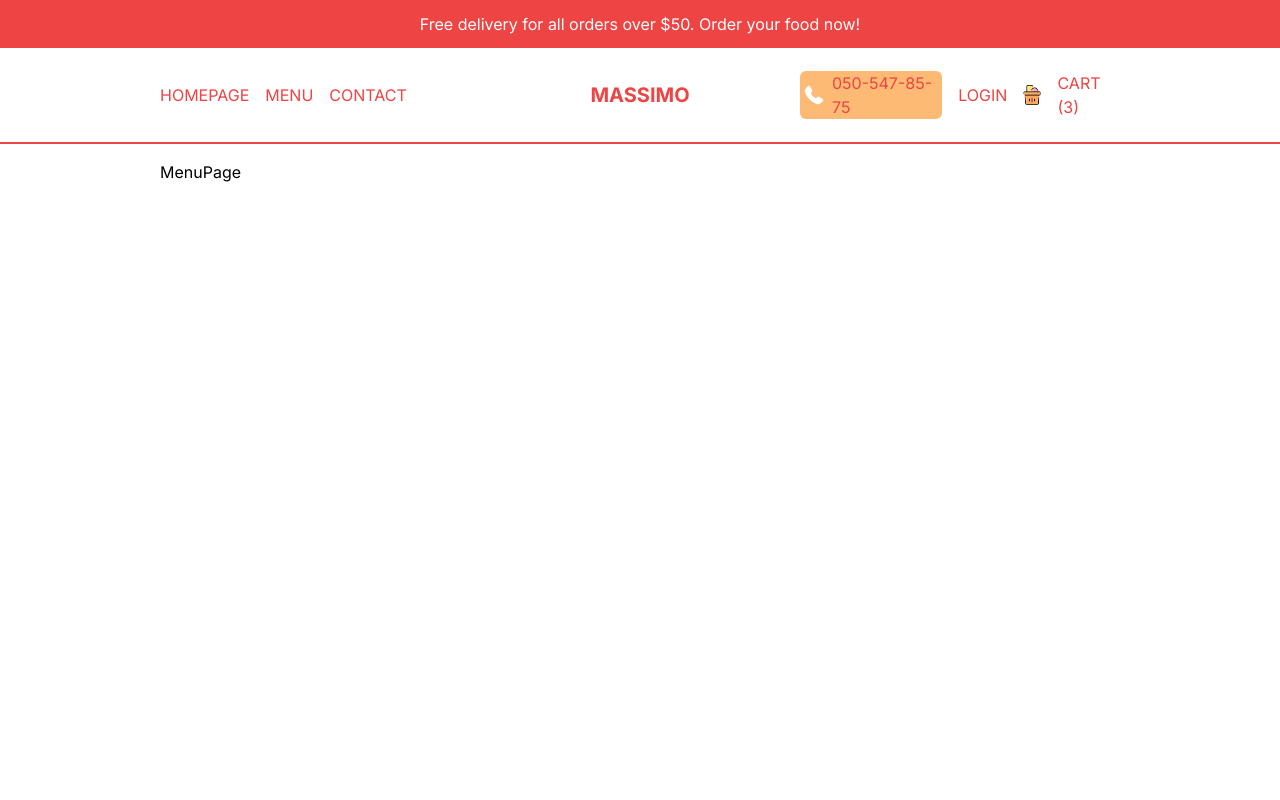
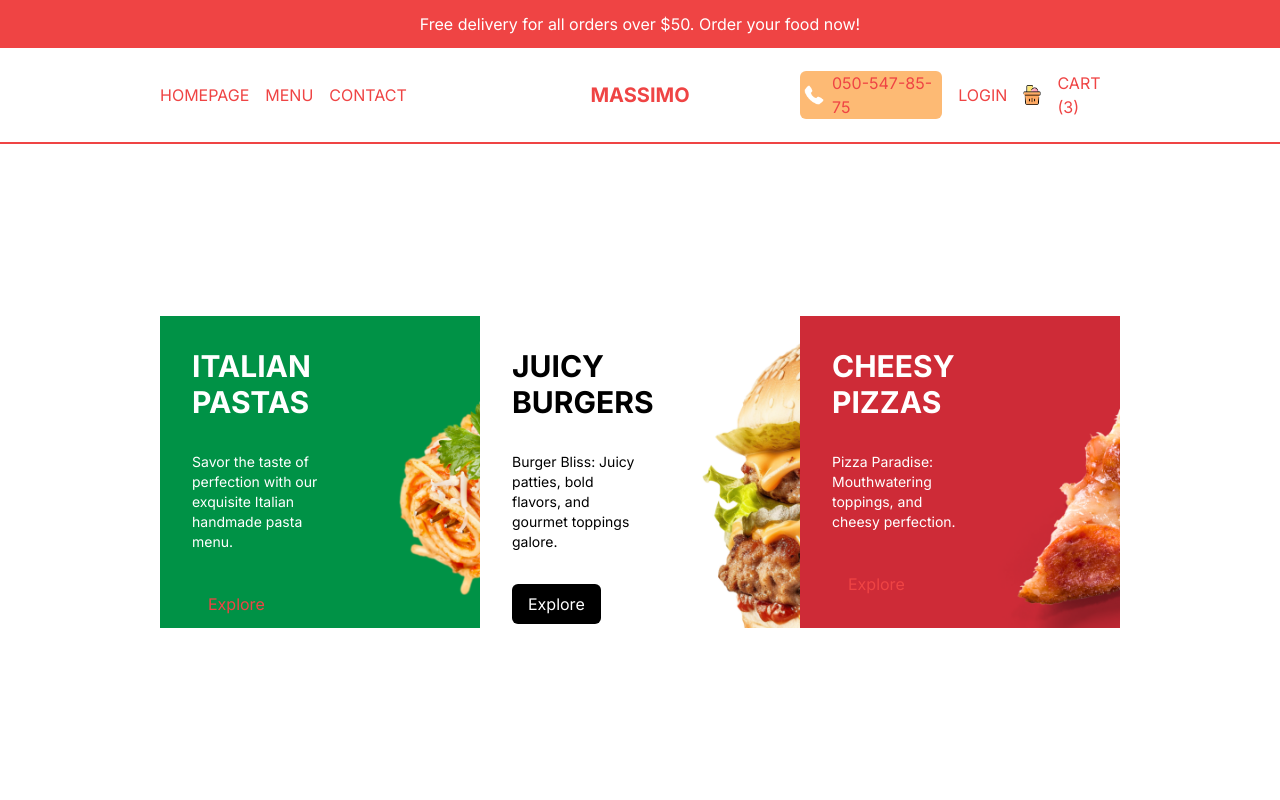
Before and after one commit to KenanRamazanov/RestaurantApp-TypeScript, a Next.js app: page /menu in a window 1280 px wide. Shown: the top 800 px of the page. Built offline with nearby package versions, Linux system fonts and the light colour scheme.

Commit message:
Final of Menu Page

```diff
--- a/src/app/menu/[category]/page.tsx
+++ b/src/app/menu/[category]/page.tsx
@@ -1,9 +1,9 @@
 import React from 'react'
 
-const BurgerPage = () => {
+const CategoryPage = () => {
   return (
-    <div>BurgerPage</div>
+    <div>CategoryPage</div>
   )
 }
 
-export default BurgerPage
+export default CategoryPage
--- a/src/app/menu/page.tsx
+++ b/src/app/menu/page.tsx
@@ -1,8 +1,28 @@
+"use client"
+import { menu } from '@/components/data'
+import Link from 'next/link'
 import React from 'react'
 
 const MenuPage = () => {
   return (
-    <div className='p-4 lg:px-20 xl:px-40 h-[calc(100vh)]'>MenuPage</div>
+    <div className='p-4 lg:px-20 xl:px-40 h-[calc(100vh-6rem)] md:h-[calc(100vh-9rem)] flex flex-col md:flex-row items-center '>
+      {menu.map(category =>(
+        <Link href={`menu/${category.slug}`}
+        key={category.id}
+        className='w-full h-1/3 bg-cover p-8 md:h-1/2'
+        style={{backgroundImage:`url(${category.img})`}}
+        >
+          <div className={`text-${category.color} w-1/2`}>
+            <h1 className='uppercase font-bold text-3xl'>{category.title}</h1>
+            <p className='text-sm my-8'>{category.desc}</p>
+            <button className={`hidden xl:block bg-${category.color}
+             text-${category.color === "black" ? "white" : "red-500"} py-2 px-4 rounded-md`}
+             >
+              Explore</button>
+          </div>
+        </Link>
+      ))}
+    </div>
   )
 }
 
--- a/src/components/data.ts
+++ b/src/components/data.ts
@@ -386,7 +386,7 @@
       id: 3,
       slug: "pizzas",
       title: "Cheesy Pizzas",
-      desc: "Pizza Paradise: Irresistible slices, mouthwatering toppings, and cheesy perfection.",
+      desc: "Pizza Paradise: Mouthwatering toppings, and cheesy perfection.",
       img: "/temporary/m3.png",
       color: "white",
     },
```
